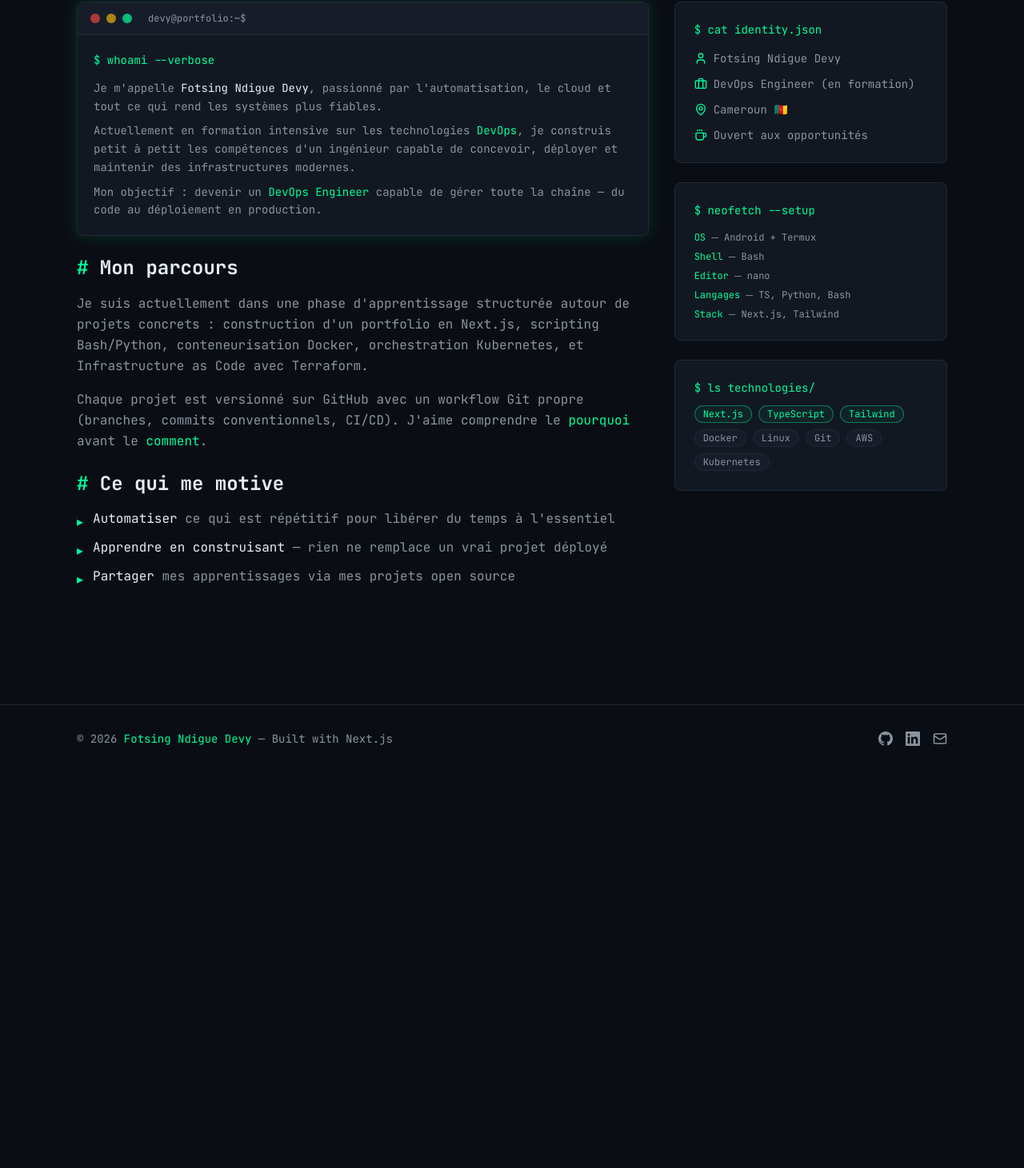
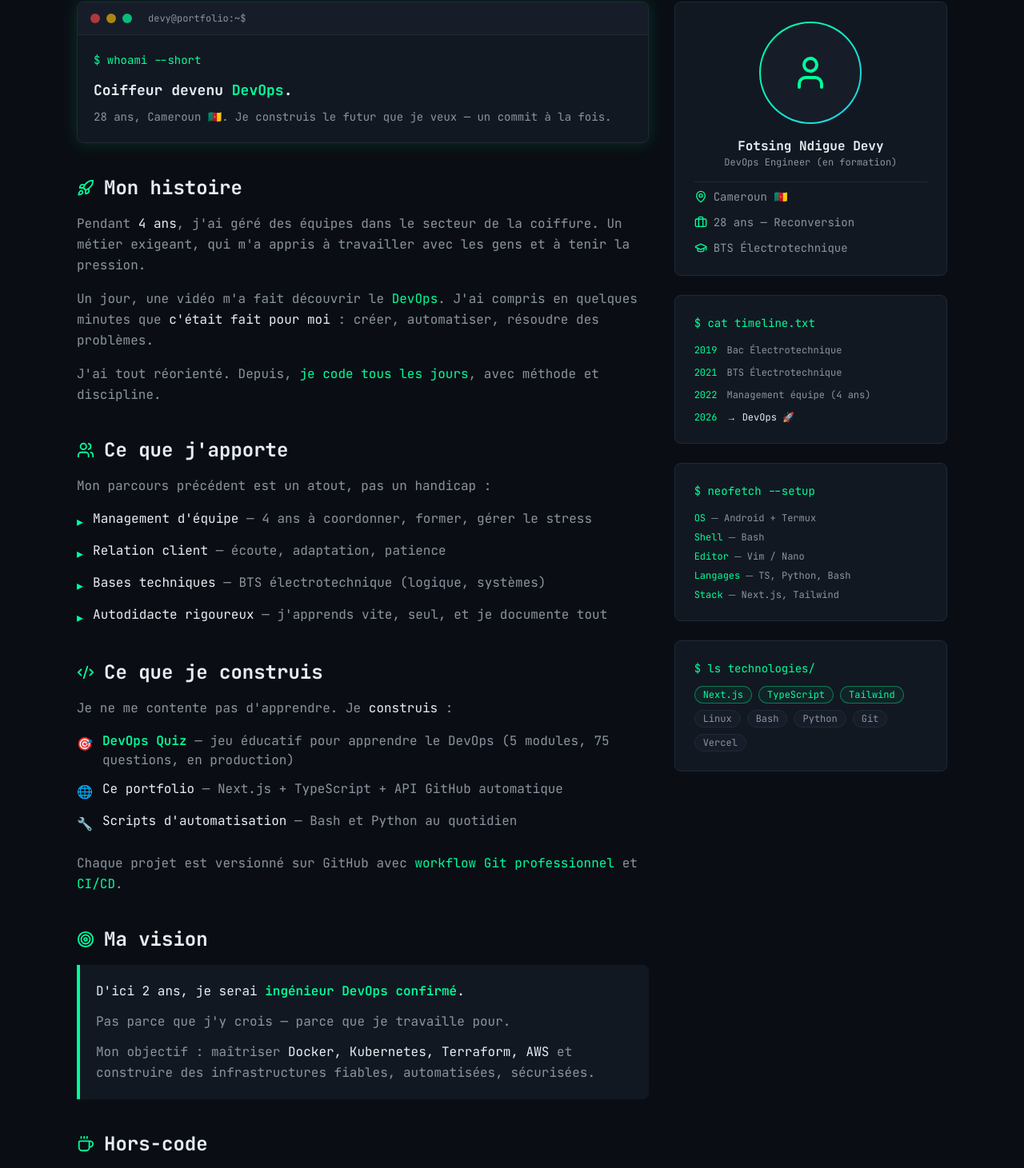
Before and after one commit to fotsingndiguedevy-dev/Portfolio-, a Next.js app: page /about in a window 1280 px wide. Shown: the part 404-1865 px from the top of the page at 80% size. Before the commit the page ends 1370 px from the top, so only its background shows below. Built offline with nearby package versions, Linux system fonts and the light colour scheme.

Commit message:
refonte(about): bio équilibrée avec parcours de reconversion

```diff
--- a/app/about/page.tsx
+++ b/app/about/page.tsx
@@ -1,11 +1,26 @@
 import PageHeader from "@/components/ui/PageHeader";
 import Terminal from "@/components/ui/Terminal";
 import Badge from "@/components/ui/Badge";
-import { User, MapPin, Briefcase, Coffee } from "lucide-react";
+import {
+  User,
+  MapPin,
+  Briefcase,
+  Coffee,
+  GraduationCap,
+  Target,
+  Waves,
+  Music,
+  Youtube,
+  Utensils,
+  Rocket,
+  Code2,
+  Users,
+} from "lucide-react";
 
 export const metadata = {
   title: "À propos | Fotsing Ndigue Devy",
-  description: "Découvrez mon parcours, ma passion pour le DevOps et mon setup.",
+  description:
+    "28 ans, en reconversion vers le DevOps. Découvrez mon parcours, mes projets et ma vision.",
 };
 
 export default function AboutPage() {
@@ -14,120 +29,270 @@ export default function AboutPage() {
       <PageHeader
         command="cat about.md"
         title="À propos"
-        subtitle="Quelques lignes pour mieux me connaître"
+        subtitle="Du salon de coiffure au terminal — mon histoire"
       />
 
       <section className="container-custom py-12 md:py-16">
         <div className="grid md:grid-cols-3 gap-8">
-          {/* Colonne principale */}
-          <div className="md:col-span-2 space-y-6">
+          {/* COLONNE PRINCIPALE */}
+          <div className="md:col-span-2 space-y-10">
+            {/* 1. BIO COURTE */}
             <Terminal title="devy@portfolio:~$">
               <div className="space-y-3">
-                <p className="text-accent-green">$ whoami --verbose</p>
-                <div className="space-y-2 text-text-muted">
-                  <p>
-                    Je m&apos;appelle{" "}
-                    <span className="text-text">Fotsing Ndigue Devy</span>,
-                    passionné par l&apos;automatisation, le cloud et tout ce qui
-                    rend les systèmes plus fiables.
+                <p className="text-accent-green">$ whoami --short</p>
+                <div className="space-y-2 text-text">
+                  <p className="text-lg font-bold">
+                    Coiffeur devenu{" "}
+                    <span className="text-accent-green">DevOps</span>.
                   </p>
-                  <p>
-                    Actuellement en formation intensive sur les technologies{" "}
-                    <span className="text-accent-green">DevOps</span>, je
-                    construis petit à petit les compétences d&apos;un ingénieur
-                    capable de concevoir, déployer et maintenir des
-                    infrastructures modernes.
-                  </p>
-                  <p>
-                    Mon objectif : devenir un{" "}
-                    <span className="text-accent-green">
-                      DevOps Engineer
-                    </span>{" "}
-                    capable de gérer toute la chaîne — du code au déploiement en
-                    production.
+                  <p className="text-text-muted">
+                    28 ans, Cameroun 🇨🇲. Je construis le futur que je veux —
+                    un commit à la fois.
                   </p>
                 </div>
               </div>
             </Terminal>
 
+            {/* 2. MON HISTOIRE */}
             <div className="space-y-4">
-              <h2 className="text-2xl font-mono font-bold text-text">
-                <span className="text-accent-green">#</span> Mon parcours
+              <h2 className="text-2xl font-mono font-bold text-text flex items-center gap-3">
+                <Rocket size={22} className="text-accent-green" />
+                Mon histoire
+              </h2>
+              <div className="space-y-4 text-text-muted leading-relaxed">
+                <p>
+                  Pendant <span className="text-text">4 ans</span>, j&apos;ai
+                  géré des équipes dans le secteur de la coiffure. Un métier
+                  exigeant, qui m&apos;a appris à travailler avec les gens et à
+                  tenir la pression.
+                </p>
+                <p>
+                  Un jour, une vidéo m&apos;a fait découvrir le{" "}
+                  <span className="text-accent-green">DevOps</span>. J&apos;ai
+                  compris en quelques minutes que{" "}
+                  <span className="text-text">c&apos;était fait pour moi</span>{" "}
+                  : créer, automatiser, résoudre des problèmes.
+                </p>
+                <p>
+                  J&apos;ai tout réorienté. Depuis,{" "}
+                  <span className="text-accent-green">
+                    je code tous les jours
+                  </span>
+                  , avec méthode et discipline.
+                </p>
+              </div>
+            </div>
+
+            {/* 3. CE QUE J'APPORTE */}
+            <div className="space-y-4">
+              <h2 className="text-2xl font-mono font-bold text-text flex items-center gap-3">
+                <Users size={22} className="text-accent-green" />
+                Ce que j&apos;apporte
               </h2>
               <p className="text-text-muted leading-relaxed">
-                Je suis actuellement dans une phase d&apos;apprentissage
-                structurée autour de projets concrets : construction d&apos;un
-                portfolio en Next.js, scripting Bash/Python, conteneurisation
-                Docker, orchestration Kubernetes, et Infrastructure as Code avec
-                Terraform.
+                Mon parcours précédent est un atout, pas un handicap :
               </p>
-              <p className="text-text-muted leading-relaxed">
-                Chaque projet est versionné sur GitHub avec un workflow Git
-                propre (branches, commits conventionnels, CI/CD). J&apos;aime
-                comprendre le{" "}
-                <span className="text-accent-green">pourquoi</span> avant le{" "}
-                <span className="text-accent-green">comment</span>.
-              </p>
-            </div>
-
-            <div className="space-y-4">
-              <h2 className="text-2xl font-mono font-bold text-text">
-                <span className="text-accent-green">#</span> Ce qui me motive
-              </h2>
-              <ul className="space-y-2 text-text-muted">
+              <ul className="space-y-3 text-text-muted">
                 <li className="flex items-start gap-3">
                   <span className="text-accent-green mt-1">▸</span>
                   <span>
-                    <span className="text-text">Automatiser</span> ce qui est
-                    répétitif pour libérer du temps à l&apos;essentiel
+                    <span className="text-text">Management d&apos;équipe</span>{" "}
+                    — 4 ans à coordonner, former, gérer le stress
                   </span>
                 </li>
                 <li className="flex items-start gap-3">
                   <span className="text-accent-green mt-1">▸</span>
                   <span>
-                    <span className="text-text">Apprendre en construisant</span>{" "}
-                    — rien ne remplace un vrai projet déployé
+                    <span className="text-text">Relation client</span> —
+                    écoute, adaptation, patience
                   </span>
                 </li>
                 <li className="flex items-start gap-3">
                   <span className="text-accent-green mt-1">▸</span>
                   <span>
-                    <span className="text-text">Partager</span> mes
-                    apprentissages via mes projets open source
+                    <span className="text-text">Bases techniques</span> — BTS
+                    électrotechnique (logique, systèmes)
+                  </span>
+                </li>
+                <li className="flex items-start gap-3">
+                  <span className="text-accent-green mt-1">▸</span>
+                  <span>
+                    <span className="text-text">Autodidacte rigoureux</span> —
+                    j&apos;apprends vite, seul, et je documente tout
                   </span>
                 </li>
               </ul>
             </div>
+
+            {/* 4. CE QUE JE CONSTRUIS */}
+            <div className="space-y-4">
+              <h2 className="text-2xl font-mono font-bold text-text flex items-center gap-3">
+                <Code2 size={22} className="text-accent-green" />
+                Ce que je construis
+              </h2>
+              <p className="text-text-muted leading-relaxed">
+                Je ne me contente pas d&apos;apprendre. Je{" "}
+                <span className="text-text">construis</span> :
+              </p>
+              <ul className="space-y-3 text-text-muted">
+                <li className="flex items-start gap-3">
+                  <span className="text-accent-green mt-1">🎯</span>
+                  <span>
+                    <a
+                      href="https://devops-quiz-blue.vercel.app"
+                      target="_blank"
+                      rel="noopener noreferrer"
+                      className="text-accent-green hover:underline font-semibold"
+                    >
+                      DevOps Quiz
+                    </a>{" "}
+                    — jeu éducatif pour apprendre le DevOps (5 modules, 75
+                    questions, en production)
+                  </span>
+                </li>
+                <li className="flex items-start gap-3">
+                  <span className="text-accent-green mt-1">🌐</span>
+                  <span>
+                    <span className="text-text">Ce portfolio</span> — Next.js +
+                    TypeScript + API GitHub automatique
+                  </span>
+                </li>
+                <li className="flex items-start gap-3">
+                  <span className="text-accent-green mt-1">🔧</span>
+                  <span>
+                    <span className="text-text">
+                      Scripts d&apos;automatisation
+                    </span>{" "}
+                    — Bash et Python au quotidien
+                  </span>
+                </li>
+              </ul>
+              <p className="text-text-muted leading-relaxed pt-2">
+                Chaque projet est versionné sur GitHub avec{" "}
+                <span className="text-accent-green">
+                  workflow Git professionnel
+                </span>{" "}
+                et <span className="text-accent-green">CI/CD</span>.
+              </p>
+            </div>
+
+            {/* 5. MA VISION */}
+            <div className="space-y-4">
+              <h2 className="text-2xl font-mono font-bold text-text flex items-center gap-3">
+                <Target size={22} className="text-accent-green" />
+                Ma vision
+              </h2>
+              <div className="bg-bg-soft border-l-4 border-accent-green rounded-r-lg p-5">
+                <p className="text-text leading-relaxed mb-3">
+                  D&apos;ici 2 ans, je serai{" "}
+                  <span className="text-accent-green font-semibold">
+                    ingénieur DevOps confirmé
+                  </span>
+                  .
+                </p>
+                <p className="text-text-muted leading-relaxed mb-3">
+                  Pas parce que j&apos;y crois — parce que je travaille pour.
+                </p>
+                <p className="text-text-muted leading-relaxed">
+                  Mon objectif : maîtriser{" "}
+                  <span className="text-text">
+                    Docker, Kubernetes, Terraform, AWS
+                  </span>{" "}
+                  et construire des infrastructures fiables, automatisées,
+                  sécurisées.
+                </p>
+              </div>
+            </div>
+
+            {/* 6. HORS-CODE */}
+            <div className="space-y-4">
+              <h2 className="text-2xl font-mono font-bold text-text flex items-center gap-3">
+                <Coffee size={22} className="text-accent-green" />
+                Hors-code
+              </h2>
+              <div className="grid grid-cols-2 md:grid-cols-4 gap-3">
+                <div className="bg-bg-soft border border-border rounded-lg p-4 text-center">
+                  <Waves size={20} className="text-accent-green mx-auto mb-2" />
+                  <p className="text-xs font-mono text-text-muted">Natation</p>
+                </div>
+                <div className="bg-bg-soft border border-border rounded-lg p-4 text-center">
+                  <Music size={20} className="text-accent-green mx-auto mb-2" />
+                  <p className="text-xs font-mono text-text-muted">Musique</p>
+                </div>
+                <div className="bg-bg-soft border border-border rounded-lg p-4 text-center">
+                  <Youtube size={20} className="text-accent-green mx-auto mb-2" />
+                  <p className="text-xs font-mono text-text-muted">Tech vidéos</p>
+                </div>
+                <div className="bg-bg-soft border border-border rounded-lg p-4 text-center">
+                  <Utensils size={20} className="text-accent-green mx-auto mb-2" />
+                  <p className="text-xs font-mono text-text-muted">Ndolé 🌶️</p>
+                </div>
+              </div>
+            </div>
           </div>
 
-          {/* Colonne latérale */}
+          {/* SIDEBAR */}
           <aside className="space-y-6">
-            {/* Carte identité */}
+            {/* Identité */}
             <div className="bg-bg-soft border border-border rounded-lg p-6 space-y-4">
-              <h3 className="font-mono text-sm text-accent-green">
-                $ cat identity.json
-              </h3>
-              <div className="space-y-3 text-sm">
-                <div className="flex items-center gap-2 text-text-muted">
-                  <User size={16} className="text-accent-green" />
-                  <span>Fotsing Ndigue Devy</span>
+              <div className="flex justify-center">
+                <div className="w-32 h-32 rounded-full bg-gradient-accent p-0.5">
+                  <div className="w-full h-full rounded-full bg-bg-card flex items-center justify-center overflow-hidden">
+                    {/* ⚠️ Remplacer par : <img src="/photo.jpg" alt="Devy" className="w-full h-full object-cover" /> */}
+                    <User size={48} className="text-accent-green" />
+                  </div>
                 </div>
-                <div className="flex items-center gap-2 text-text-muted">
-                  <Briefcase size={16} className="text-accent-green" />
-                  <span>DevOps Engineer (en formation)</span>
-                </div>
+              </div>
+              <div className="text-center">
+                <p className="font-mono font-bold text-text">
+                  Fotsing Ndigue Devy
+                </p>
+                <p className="text-xs text-text-muted font-mono">
+                  DevOps Engineer (en formation)
+                </p>
+              </div>
+              <div className="space-y-3 text-sm pt-2 border-t border-border">
                 <div className="flex items-center gap-2 text-text-muted">
                   <MapPin size={16} className="text-accent-green" />
                   <span>Cameroun 🇨🇲</span>
                 </div>
                 <div className="flex items-center gap-2 text-text-muted">
-                  <Coffee size={16} className="text-accent-green" />
-                  <span>Ouvert aux opportunités</span>
+                  <Briefcase size={16} className="text-accent-green" />
+                  <span>28 ans — Reconversion</span>
+                </div>
+                <div className="flex items-center gap-2 text-text-muted">
+                  <GraduationCap size={16} className="text-accent-green" />
+                  <span>BTS Électrotechnique</span>
                 </div>
               </div>
             </div>
 
-            {/* Carte setup */}
+            {/* Timeline */}
+            <div className="bg-bg-soft border border-border rounded-lg p-6 space-y-4">
+              <h3 className="font-mono text-sm text-accent-green">
+                $ cat timeline.txt
+              </h3>
+              <div className="space-y-3 text-xs font-mono">
+                <div className="flex gap-3">
+                  <span className="text-accent-green shrink-0">2019</span>
+                  <span className="text-text-muted">Bac Électrotechnique</span>
+                </div>
+                <div className="flex gap-3">
+                  <span className="text-accent-green shrink-0">2021</span>
+                  <span className="text-text-muted">BTS Électrotechnique</span>
+                </div>
+                <div className="flex gap-3">
+                  <span className="text-accent-green shrink-0">2022</span>
+                  <span className="text-text-muted">Management équipe (4 ans)</span>
+                </div>
+                <div className="flex gap-3">
+                  <span className="text-accent-green shrink-0">2026</span>
+                  <span className="text-text">→ DevOps 🚀</span>
+                </div>
+              </div>
+            </div>
+
+            {/* Setup */}
             <div className="bg-bg-soft border border-border rounded-lg p-6 space-y-4">
               <h3 className="font-mono text-sm text-accent-green">
                 $ neofetch --setup
@@ -140,7 +305,7 @@ export default function AboutPage() {
                   <span className="text-accent-green">Shell</span> ─ Bash
                 </p>
                 <p className="text-text-muted">
-                  <span className="text-accent-green">Editor</span> ─ nano
+                  <span className="text-accent-green">Editor</span> ─ Vim / Nano
                 </p>
                 <p className="text-text-muted">
                   <span className="text-accent-green">Langages</span> ─ TS,
@@ -153,7 +318,7 @@ export default function AboutPage() {
               </div>
             </div>
 
-            {/* Carte technologies */}
+            {/* Technologies */}
             <div className="bg-bg-soft border border-border rounded-lg p-6 space-y-3">
               <h3 className="font-mono text-sm text-accent-green mb-2">
                 $ ls technologies/
@@ -162,11 +327,11 @@ export default function AboutPage() {
                 <Badge variant="accent">Next.js</Badge>
                 <Badge variant="accent">TypeScript</Badge>
                 <Badge variant="accent">Tailwind</Badge>
-                <Badge>Docker</Badge>
                 <Badge>Linux</Badge>
+                <Badge>Bash</Badge>
+                <Badge>Python</Badge>
                 <Badge>Git</Badge>
-                <Badge>AWS</Badge>
-                <Badge>Kubernetes</Badge>
+                <Badge>Vercel</Badge>
               </div>
             </div>
           </aside>
```
